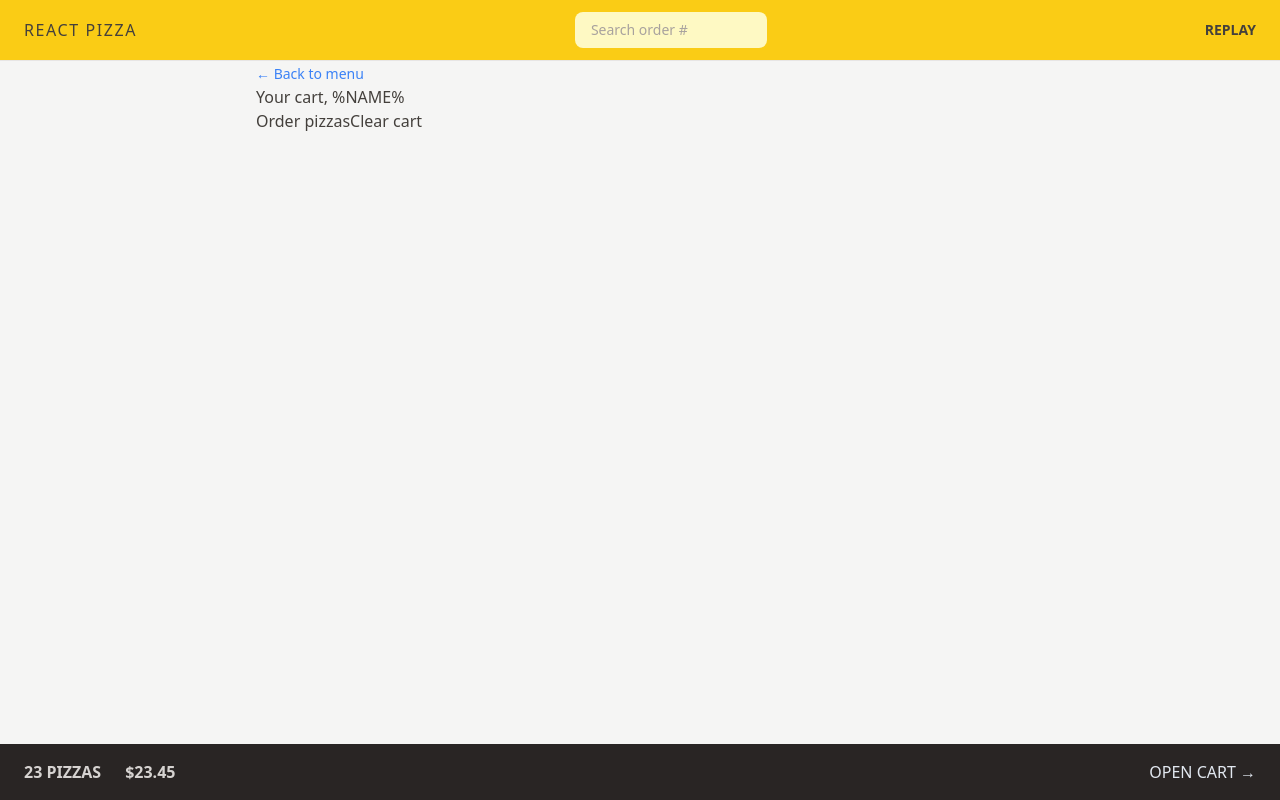
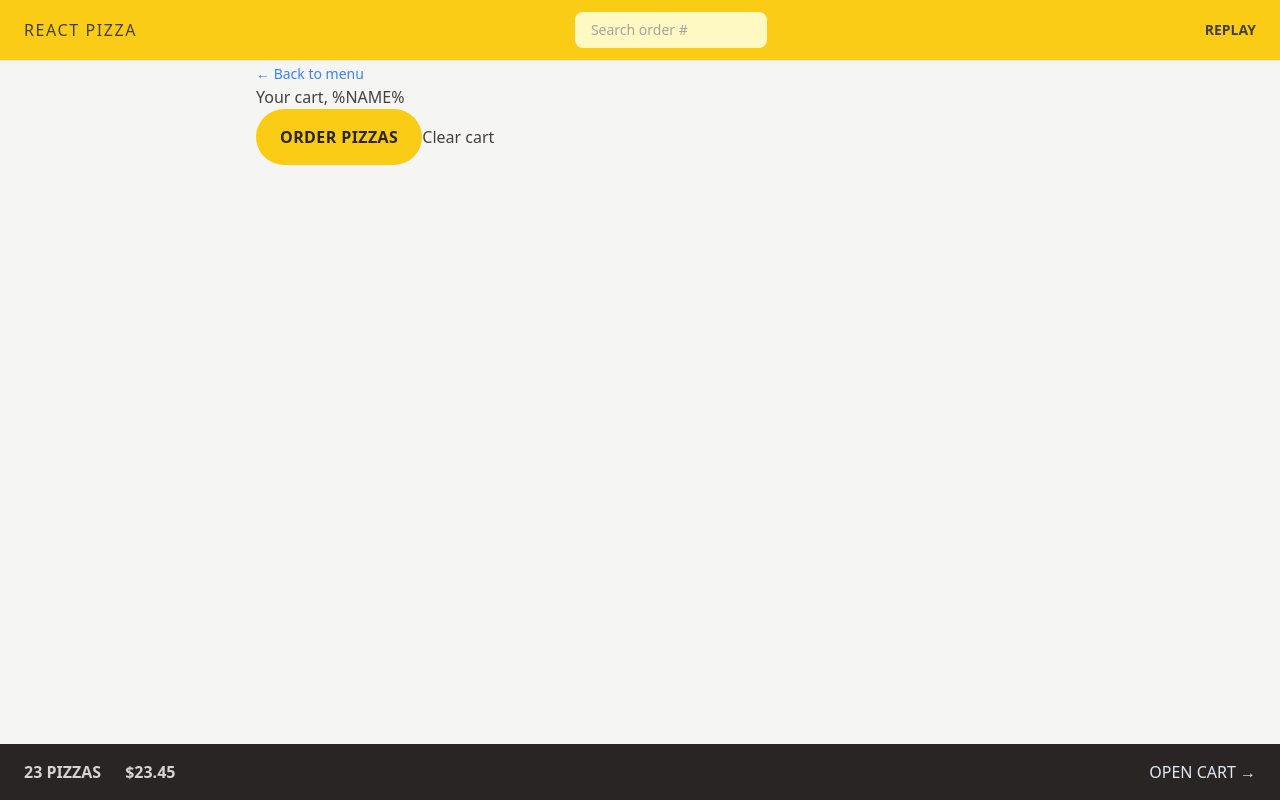
Before and after one commit to replayzor/react-pizza, a React (Vite) app: page /cart in a window 1280 px wide. Built offline with nearby package versions, Linux system fonts and the light colour scheme.

Commit message:
feat. refactor with Button and LinkButton components

```diff
--- a/src/components/cart/Cart.jsx
+++ b/src/components/cart/Cart.jsx
@@ -1,4 +1,6 @@
 import { Link } from "react-router-dom";
+import LinkButton from "../../ui/LinkButton";
+import Button from "../../ui/Button";
 
 const fakeCart = [
   {
@@ -29,17 +31,13 @@ function Cart() {
 
   return (
     <div>
-      <Link
-        to="/menu"
-        className="text-sm text-blue-500 hover:text-blue-600 hover:underline"
-      >
-        &larr; Back to menu
-      </Link>
+      <LinkButton to="/menu">&larr; Back to menu</LinkButton>
 
       <h2>Your cart, %NAME%</h2>
 
       <div>
-        <Link to="/order/new">Order pizzas</Link>
+        <Button to="/order/new">Order pizzas</Button>
+
         <button>Clear cart</button>
       </div>
     </div>
```
